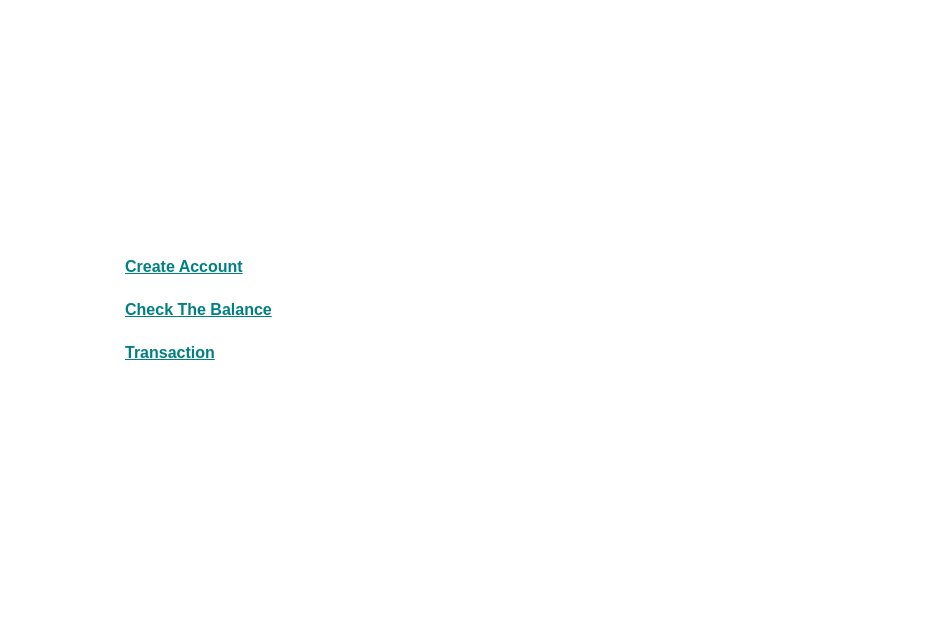
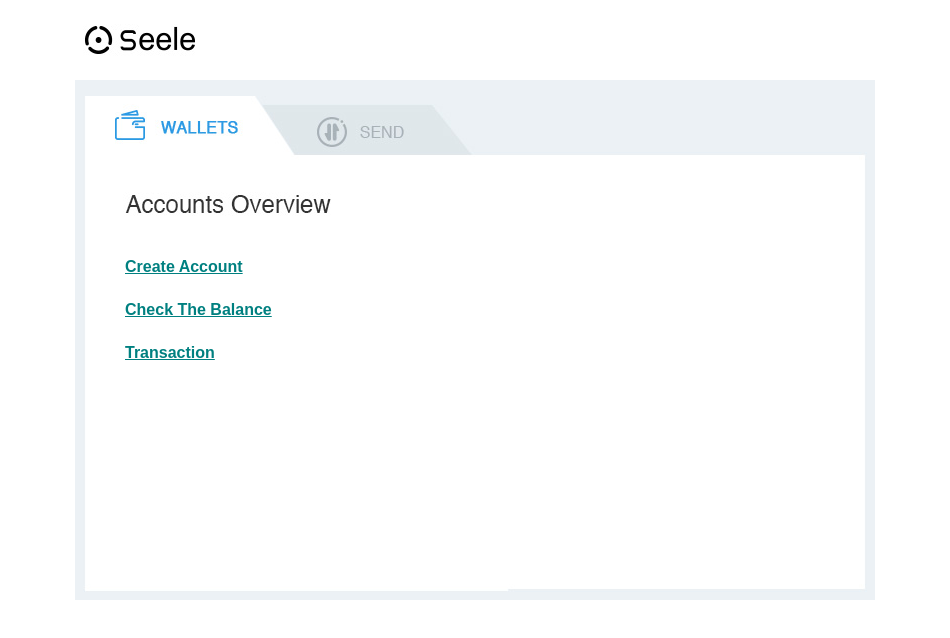
Before and after one commit to qqtou/electron-quick-start, an Electron app: page index.html in a window 950 px wide. Drawn offline with Linux system fonts and the light colour scheme.

Commit message:
modify img src in css

```diff
--- a/src/css/createAccount.css
+++ b/src/css/createAccount.css
@@ -3,7 +3,7 @@ body {
     height: 600px;
     margin: 0 auto;
     font-family: Arial, Helvetica, sans-serif;
-    background: url(image/head.jpg) no-repeat;
+    background: url(../img/head.jpg) no-repeat;
     background-position: center top;
     background-size: 800px auto;
 }
--- a/src/css/getBalance.css
+++ b/src/css/getBalance.css
@@ -2,7 +2,7 @@ body {
     width: 800px;
     height: 600px;
     margin: 0 auto;
-    background: url(image/head.jpg) no-repeat;
+    background: url(../img/head.jpg) no-repeat;
     background-position: center top;
     background-size: 800px auto;
 }
--- a/src/css/index.css
+++ b/src/css/index.css
@@ -3,7 +3,7 @@ body {
     height: 600px;
     margin: 0 auto;
     font-family: Arial, Helvetica, sans-serif;
-    background: url(src/html/image/head.jpg) no-repeat;
+    background: url(../img/head.jpg) no-repeat;
     background-position: center top;
     background-size: 800px auto;
 }
```
